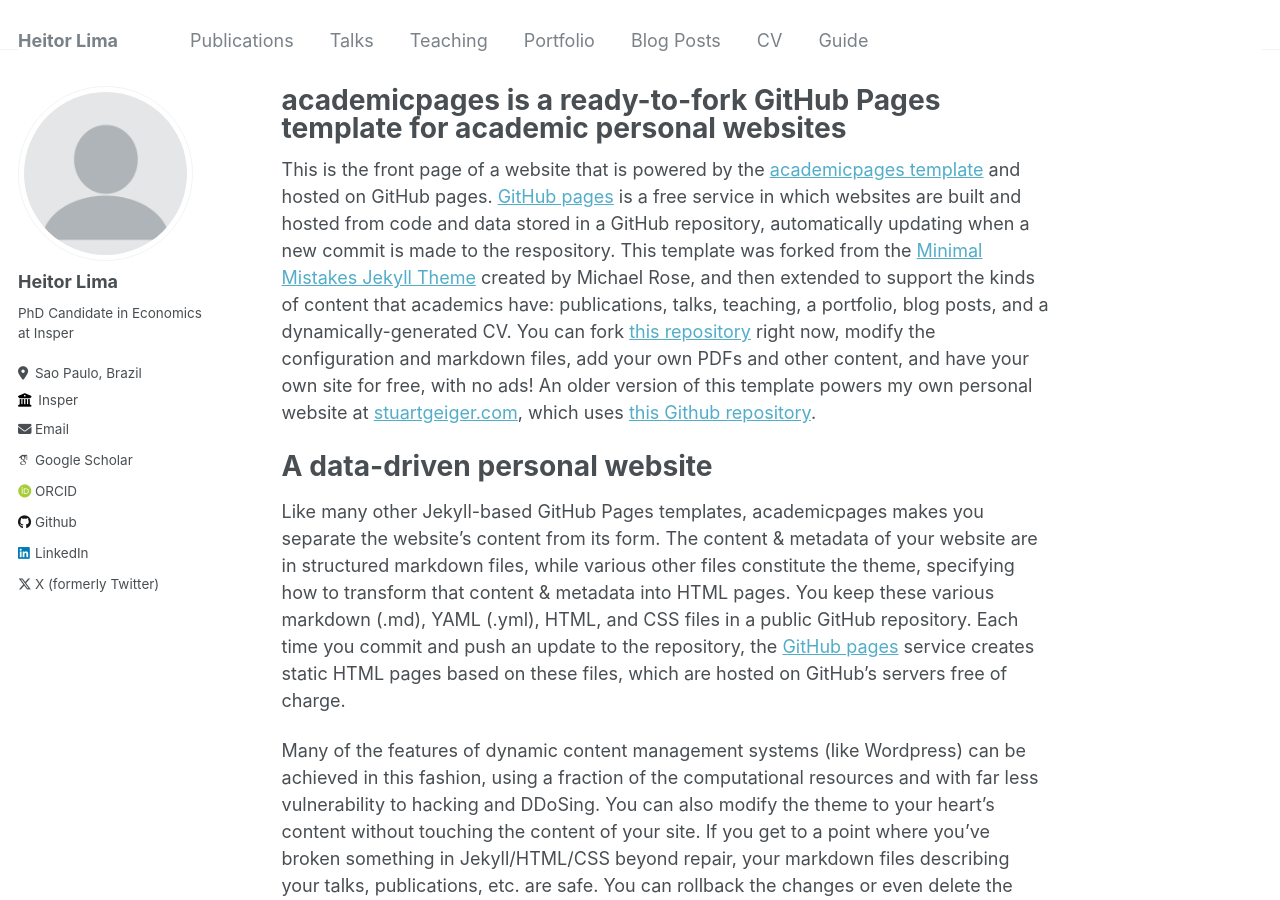
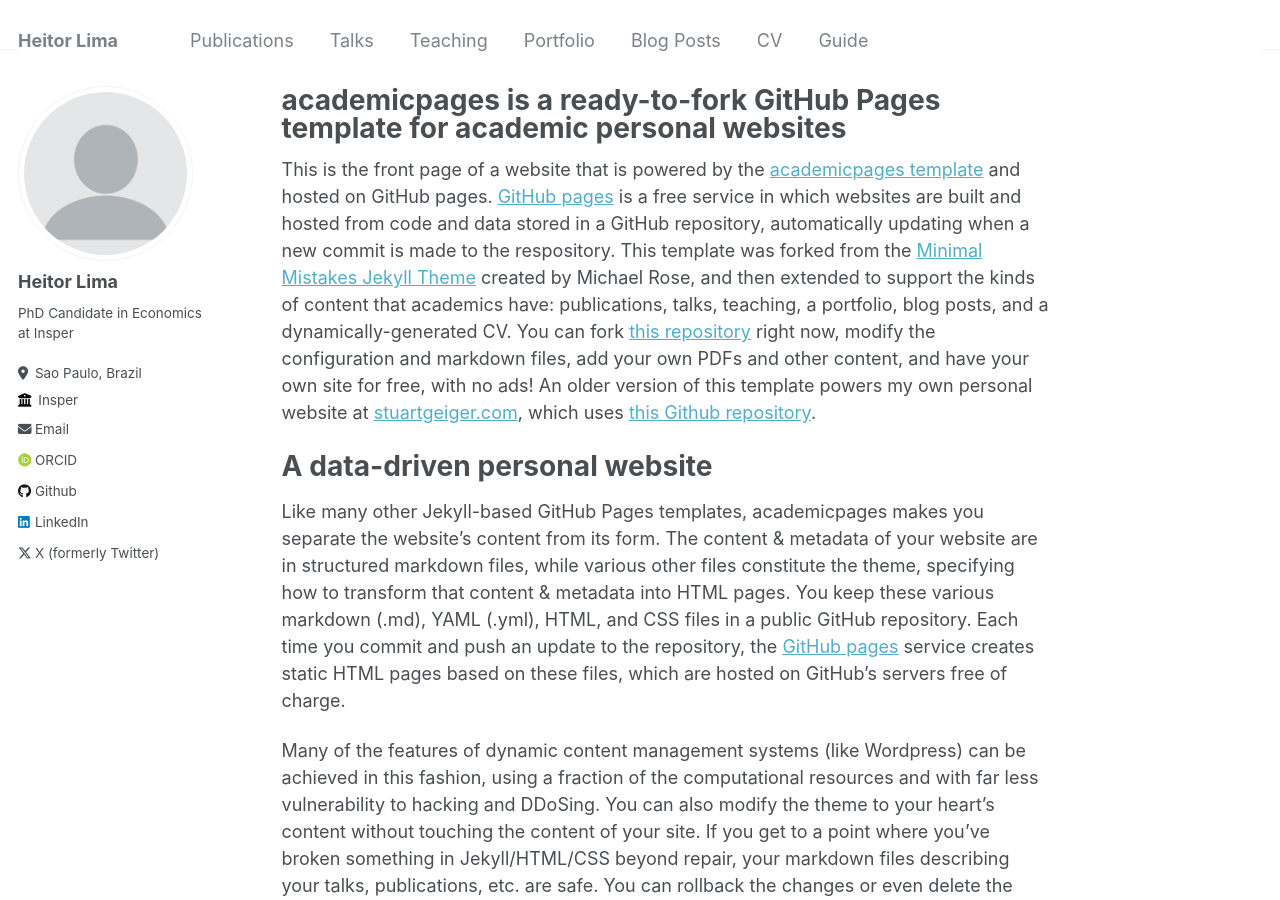
Before and after one commit to heitoraolima/heitoraolima.github.io, a Jekyll site: the page built from _pages/about.md, in a window 1280 px wide and 900 px high. Built offline with Jekyll 4.4.1, drawn with Linux system fonts in a browser that asks for light colours; some web fonts are replaced.

Commit message:
Update _config.yml

```diff
--- a/_config.yml
+++ b/_config.yml
@@ -32,7 +32,7 @@
 
   # Academic websites
   arxiv            : # URL - Update with the correct link to your profile
-  googlescholar    : "https://scholar.google.com/citations?user=PS_CX0AAAAAJ"
+  googlescholar    : # "https://scholar.google.com/citations?user=PS_CX0AAAAAJ"
   impactstory      : # URL
   orcid            : "https://orcid.org/0009-0002-0779-7019"
   pubmed           : # "https://www.ncbi.nlm.nih.gov/pubmed/?term=john+snow"
@@ -42,7 +42,7 @@
   bitbucket        : # Username - Update with your username on the site
   codepen          : # Username
   dribbble         : # Username
-  github           : "https://github.com/heitoraolima"
+  github           : "heitoraolima"
   kaggle           : # Username
   stackoverflow    : # User number or user number and name (i.e., use "1" or "1/jeff-atwood")
 
```
